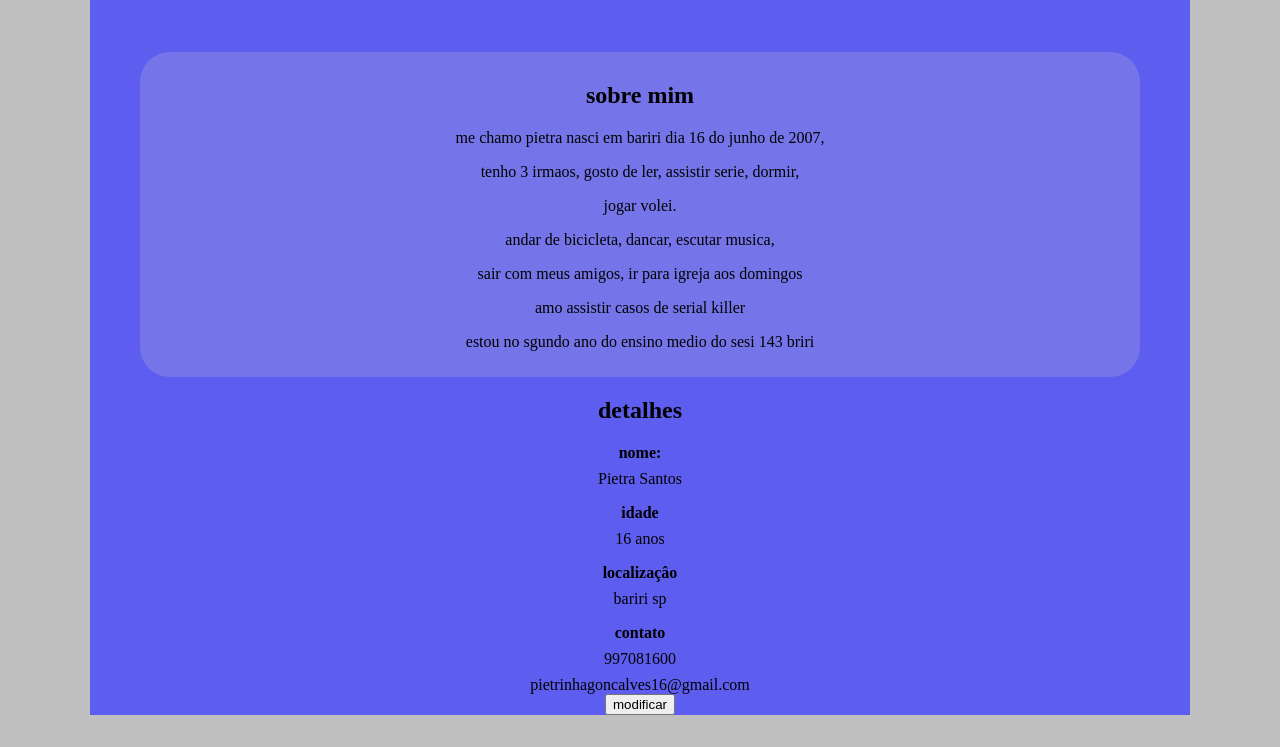
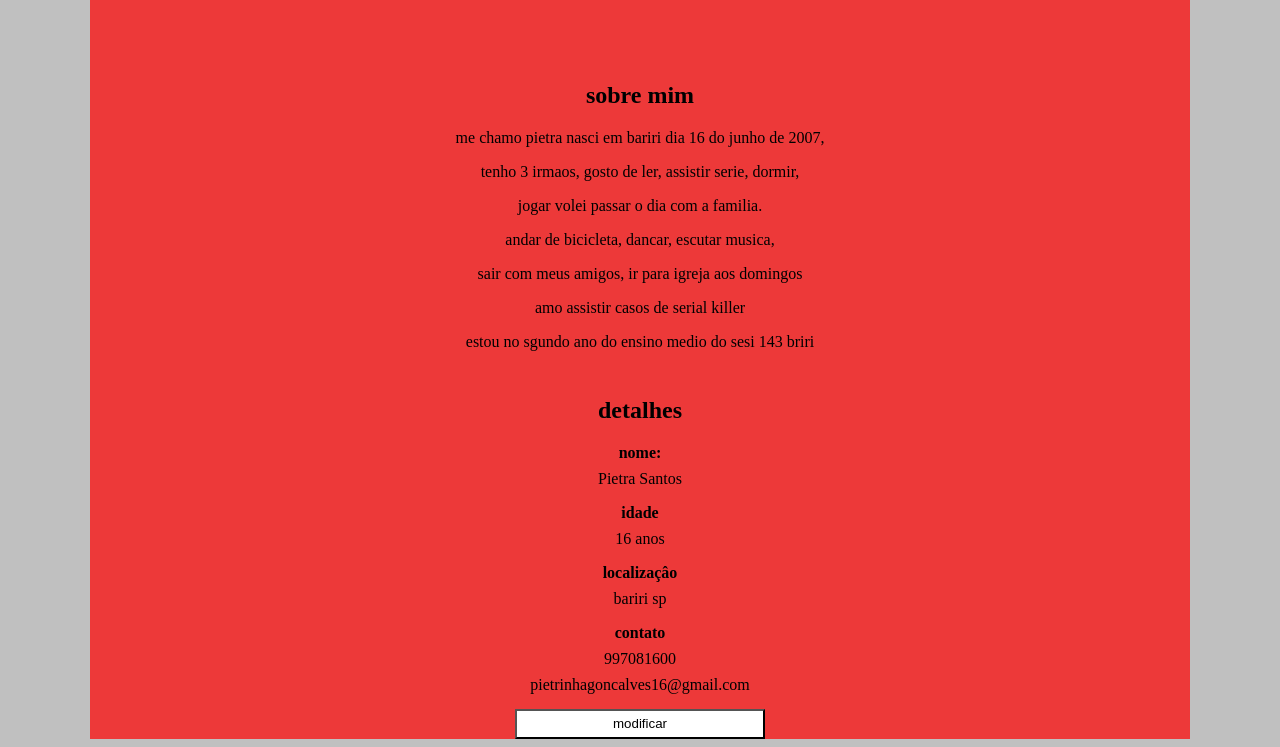
Before and after one commit to pisantosgon/atividade-02, a plain HTML site: page index.html in a window 1280 px wide. Shown: the part 456-1203 px from the top of the page. Before the commit the page ends 1179 px from the top, so only its background shows below. Drawn offline with Linux system fonts and the light colour scheme.

Commit message:
perfil finalizado

```diff
--- a/assets/main.js
+++ b/assets/main.js
@@ -0,0 +1,4 @@
+
+function mudacor (e){
+    document.body.style.backgroundColor = 'black' ;
+}
--- a/assets/style.css
+++ b/assets/style.css
@@ -3,12 +3,12 @@ body {
 }
 main {
     text-align: center;
-    background-color: rgb(93, 93, 239);
+    background-color: rgb(237, 57, 57);
     width: 1100px;
     margin: 0 auto;
 }
 .sobre-mim {
-    background-color:rgb(117, 117, 233) ;
+    background-color:rgb (237 , 57 57 ) ;
     padding: 10px 60px;
     width: 80%;
     margin: 0 auto;
@@ -32,3 +32,10 @@ img{
     width: 100%;
     object-fit: cover;
 }
+.btn {
+    width:250px ;
+    height:30px;
+    margin-top: 15px;
+    background-color: white;
+
+}
--- a/index.html
+++ b/index.html
@@ -18,7 +18,7 @@
         <h2> sobre mim</h2>
         <p> me chamo pietra nasci em bariri dia 16 do junho de 2007,
         <p> tenho 3 irmaos, gosto de ler, assistir serie, dormir,</p>
-        <p> jogar volei. </p>
+        <p> jogar volei passar o dia com a familia.</p>
         <p> andar de bicicleta, dancar, escutar musica,</p>
         <p> sair com meus amigos, ir para igreja aos domingos</p>
         <p>amo assistir casos de serial killer</p>
@@ -39,7 +39,7 @@
         <span> 997081600</span>
         <span>pietrinhagoncalves16@gmail.com</span>
         </article>
-        <button onclick="mudacor()">modificar</button>
+        <button class="btn" onclick="mudacor()">modificar</button>
     </main>
 </body>
 </html>
```
